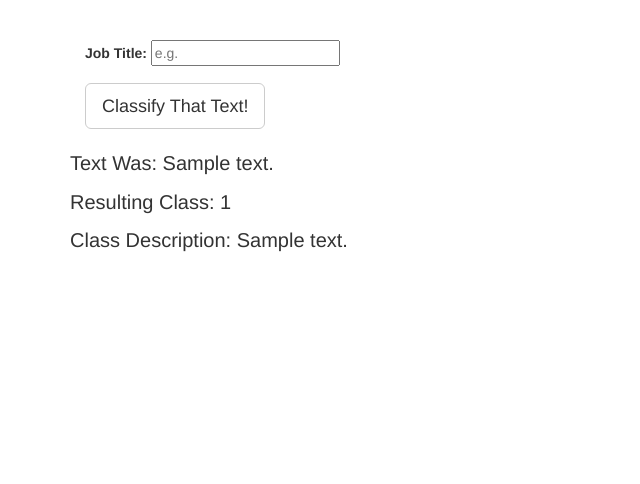
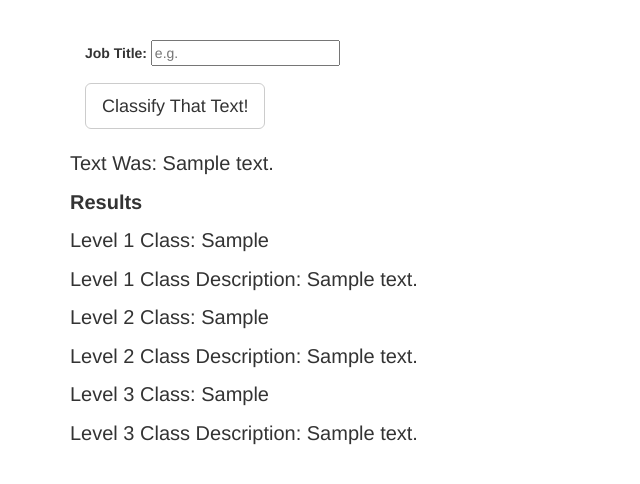
Before and after one commit to kotoroshinoto/whostheboss, a Flask app: template scribe_classifier/flask_demo/templates/output.html in a window 1280 px wide. Shown: the part 163-647 px from the top of the page, without its empty margins (0-640 px from the left). Run offline with Flask 2, Linux system fonts and the light colour scheme; the template is opened without the code that fills it: most values are stand-ins (such as "Sample title", 1, 10 or a date in 2020); parts of the project's set-up code (start-up, migrations or seed data) failed here and were passed over; some libraries are stand-ins or nearby versions.

```diff
--- a/scribe_classifier/flask_demo/templates/output.html
+++ b/scribe_classifier/flask_demo/templates/output.html
@@ -40,8 +40,13 @@
     </div>
     <br>
     <p style="font-size:20px">Text Was: {{test_text}}<br>
-    <p style="font-size:20px">Resulting Class: {{class_id}}<br>
-    <p style="font-size:20px">Class Description: {{class_text}}
+    <p style="font-size:20px"><b>Results</b><br>
+    <p style="font-size:20px">Level 1 Class: {{class_id1}}<br>
+    <p style="font-size:20px">Level 1 Class Description: {{class_text1}}
+    <p style="font-size:20px">Level 2 Class: {{class_id2}}<br>
+    <p style="font-size:20px">Level 2 Class Description: {{class_text2}}
+    <p style="font-size:20px">Level 3 Class: {{class_id3}}<br>
+    <p style="font-size:20px">Level 3 Class Description: {{class_text3}}
     <script src="https://code.jquery.com/jquery-1.10.2.min.js"></script>
     <script src="../static/js/bootstrap.min.js"></script>
 
```
Also changed, not shown: scribe_classifier/flask_demo/views.py (+21 -8 lines).
